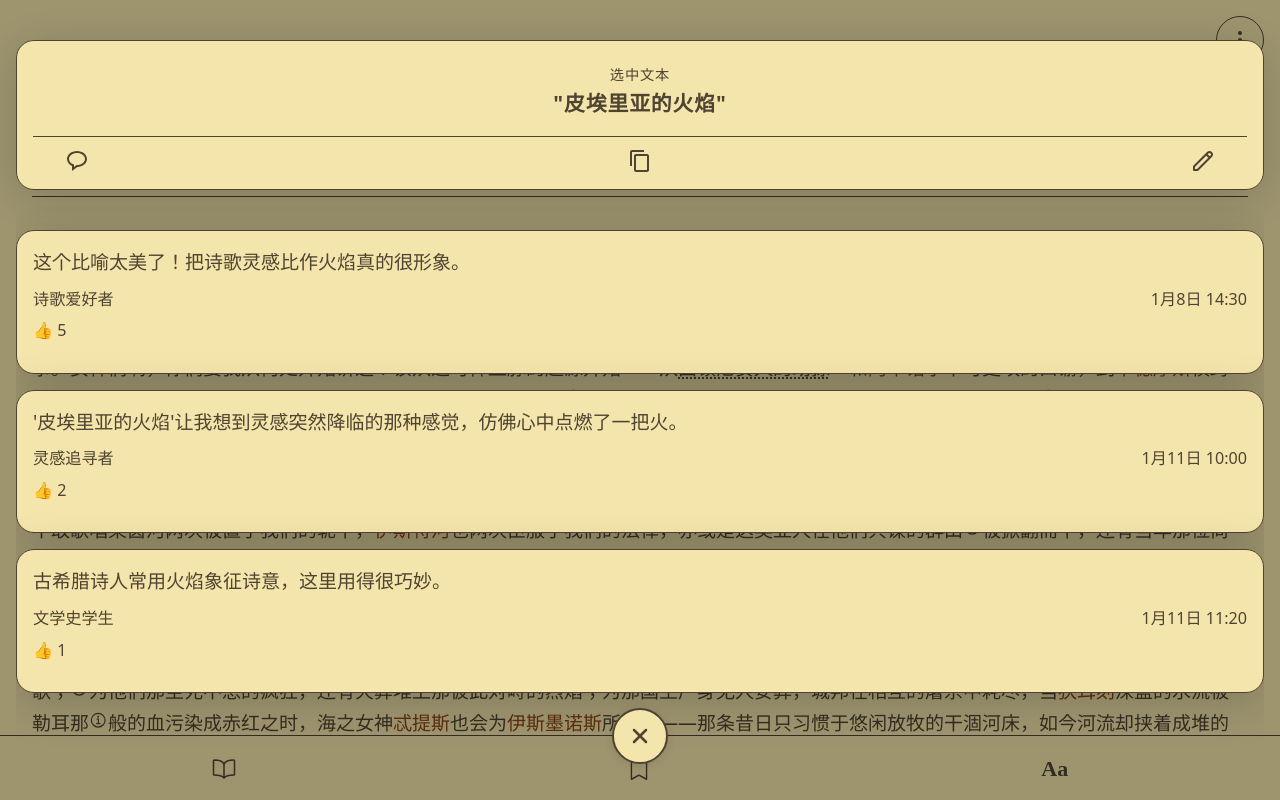
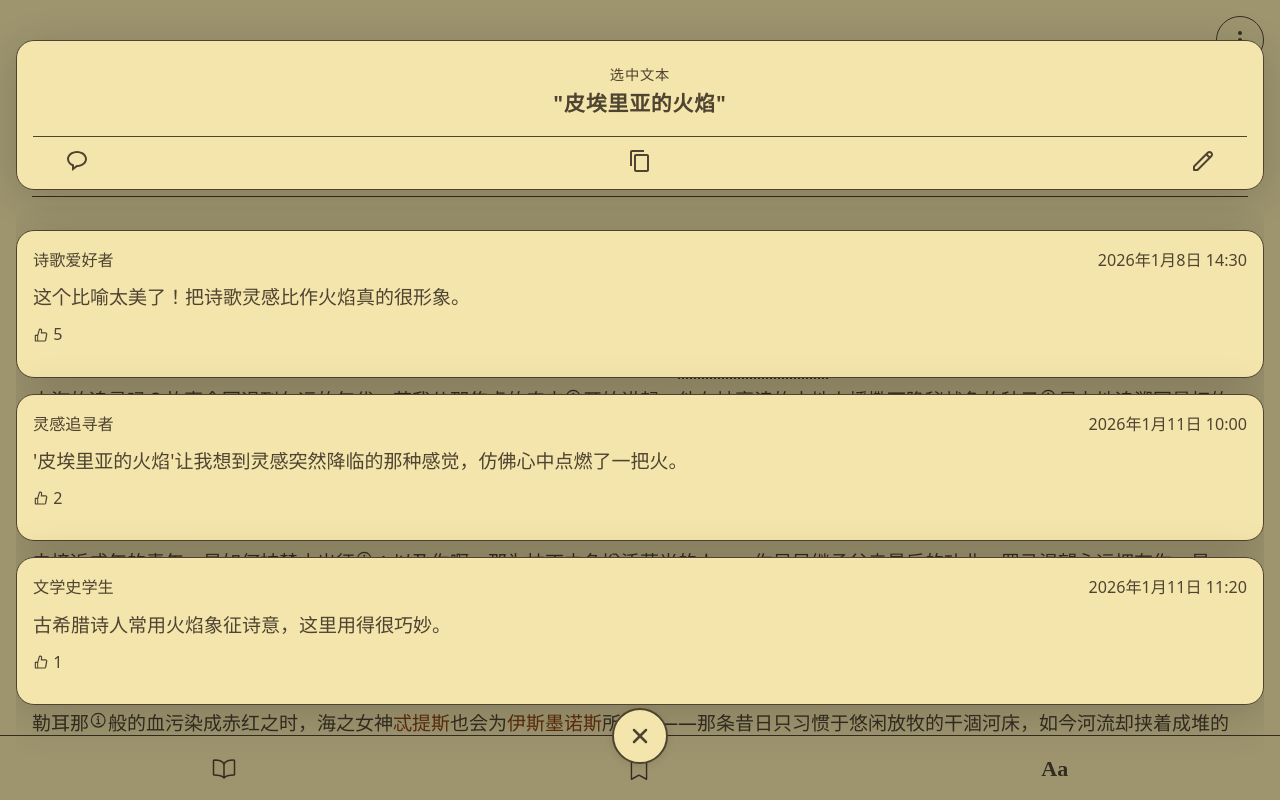
Before and after one commit to ThundeRayn/online-Reader, a React (Vite) app: page / in a window 1280 px wide. Both pictures are taken after a click on the element "皮埃里亚的火焰". Shown: the top 800 px of the page. Built offline with nearby package versions, Linux system fonts and the light colour scheme.

Commit message:
theme in localstorage

```diff
--- a/src/blocks/comments/CommentCard.tsx
+++ b/src/blocks/comments/CommentCard.tsx
@@ -1,12 +1,12 @@
 import React from 'react';
 import commentsData from '../../data/comments.json';
 import ThemeCard from '../../components/ThemeCard';
+import { AiOutlineLike } from 'react-icons/ai';
+import { BiMessageRounded } from 'react-icons/bi';
 
 interface CommentData {
   id: string;
   textSelection: string;
-  startOffset: number;
-  endOffset: number;
   comment: string;
   author: string;
   timestamp: string;
@@ -29,7 +29,8 @@ interface CommentCardProps {
 const formatTimestamp = (timestamp: string) => {
   const date = new Date(timestamp);
   return date.toLocaleDateString('zh-CN', {
-    month: 'short',
+    year: 'numeric',
+    month: 'long',
     day: 'numeric',
     hour: '2-digit',
     minute: '2-digit'
@@ -51,20 +52,22 @@ const CommentCard: React.FC<CommentCardProps> = ({ comment }) => {
       }}
     >
       <div className="mb-3">
+        <div className="flex justify-between items-center mb-2" style={{ color: 'var(--theme-border)', fontSize: 'calc(var(--reading-text-size) * 0.85)' }}>
+          <span>{comment.author}</span>
+          <span>{formatTimestamp(comment.timestamp)}</span>
+        </div>
         <div className="mb-2 leading-relaxed" style={{ fontSize: 'var(--reading-text-size)' }}>
           {comment.comment}
         </div>
-        <div className="flex justify-between items-center" style={{ color: 'var(--theme-border)', fontSize: 'calc(var(--reading-text-size) * 0.85)' }}>
-          <span>{comment.author}</span>
-          <span>{formatTimestamp(comment.timestamp)}</span>
-        </div>
         <div className="flex items-center gap-2 mt-1" style={{ color: 'var(--theme-border)', fontSize: 'calc(var(--reading-text-size) * 0.85)' }}>
-          <span>👍 {comment.likes}</span>
+          <span className="flex items-center gap-1"><AiOutlineLike /> {comment.likes}</span>
           {Array.isArray(comment.replies) && comment.replies.length > 0 && (
-            <span>💬 {comment.replies.length} 回复</span>
+            <span className="flex items-center gap-1"><BiMessageRounded /> {comment.replies.length} 回复</span>
           )}
         </div>
       </div>
+
+
       {/* Replies */}
       {Array.isArray(comment.replies) && comment.replies.length > 0 && (
         <div className="border-t pt-2 mt-2" style={{ borderColor: 'var(--theme-border)' }}>
@@ -85,7 +88,7 @@ const CommentCard: React.FC<CommentCardProps> = ({ comment }) => {
                 <div className="mb-1" style={{ fontSize: 'var(--reading-text-size)' }}>{replyObj.comment}</div>
                 <div className="flex justify-between items-center" style={{ color: 'var(--theme-border)', fontSize: 'calc(var(--reading-text-size) * 0.85)' }}>
                   <span>{replyObj.author}</span>
-                  <span>👍 {replyObj.likes}</span>
+                  <span className="flex items-center gap-1"><AiOutlineLike /> {replyObj.likes}</span>
                 </div>
               </div>
             );
--- a/src/blocks/comments/CommentModal.tsx
+++ b/src/blocks/comments/CommentModal.tsx
@@ -11,8 +11,6 @@ import Notification from '../../components/Notification';
 interface CommentData {
   id: string;
   textSelection: string;
-  startOffset: number;
-  endOffset: number;
   comment: string;
   author: string;
   timestamp: string;
--- a/src/blocks/comments/Comments.tsx
+++ b/src/blocks/comments/Comments.tsx
@@ -9,8 +9,6 @@ import chapter2Data from '../../data/comments/chapter2.json'
 interface CommentData {
   id: string
   textSelection: string
-  startOffset: number
-  endOffset: number
   comment: string
   author: string
   timestamp: string
--- a/src/blocks/panels/SettingsPanel.tsx
+++ b/src/blocks/panels/SettingsPanel.tsx
@@ -7,17 +7,55 @@ interface SettingsPanelProps {
 }
 
 const SettingsPanel = ({ isOpen, onClose, buttonRef }: SettingsPanelProps) => {
-  const [themeMode, setThemeMode] = useState<'light' | 'dark'>('light')
-  const [selectedTheme, setSelectedTheme] = useState<'light' | 'dark' | 'night' | 'bluenight' | 'warmnight' | 'paper' | 'sepia' | 'cream' | 'parchment' | 'linen' | 'ivory'>('light')
-  const [textSize, setTextSize] = useState(19)
-  const [lineSpacing, setLineSpacing] = useState(1.7)
-  const [marginSpacing, setMarginSpacing] = useState(32)
+  type ThemeType = 'light' | 'dark' | 'night' | 'bluenight' | 'warmnight' | 'paper' | 'sepia' | 'cream' | 'parchment' | 'linen' | 'ivory'
+
+  const [themeMode, setThemeMode] = useState<'light' | 'dark'>(() => {
+    const saved = localStorage.getItem('themeMode')
+    return (saved as 'light' | 'dark') || 'light'
+  })
+  const [selectedTheme, setSelectedTheme] = useState<ThemeType>(() => {
+    const saved = localStorage.getItem('selectedTheme')
+    return (saved as ThemeType) || 'light'
+  })
+  const [textSize, setTextSize] = useState(() => {
+    const saved = localStorage.getItem('textSize')
+    return saved ? parseInt(saved) : 19
+  })
+  const [lineSpacing, setLineSpacing] = useState(() => {
+    const saved = localStorage.getItem('lineSpacing')
+    return saved ? parseFloat(saved) : 1.7
+  })
+  const [marginSpacing, setMarginSpacing] = useState(() => {
+    const saved = localStorage.getItem('marginSpacing')
+    return saved ? parseInt(saved) : 32
+  })
   const panelRef = useRef<HTMLDivElement>(null)
 
   // Light mode themes
-  const lightThemes: Array<typeof selectedTheme> = ['light', 'paper', 'sepia', 'cream', 'parchment', 'linen', 'ivory']
+  const lightThemes: Array<ThemeType> = ['light', 'paper', 'sepia', 'cream', 'parchment', 'linen', 'ivory']
   // Dark mode themes
-  const darkThemes: Array<typeof selectedTheme> = ['dark', 'night', 'bluenight', 'warmnight']
+  const darkThemes: Array<ThemeType> = ['dark', 'night', 'bluenight', 'warmnight']
+
+  // Save to localStorage when settings change
+  useEffect(() => {
+    localStorage.setItem('themeMode', themeMode)
+  }, [themeMode])
+
+  useEffect(() => {
+    localStorage.setItem('selectedTheme', selectedTheme)
+  }, [selectedTheme])
+
+  useEffect(() => {
+    localStorage.setItem('textSize', textSize.toString())
+  }, [textSize])
+
+  useEffect(() => {
+    localStorage.setItem('lineSpacing', lineSpacing.toString())
+  }, [lineSpacing])
+
+  useEffect(() => {
+    localStorage.setItem('marginSpacing', marginSpacing.toString())
+  }, [marginSpacing])
 
   // Apply text size globally to reading content
   useEffect(() => {
```
